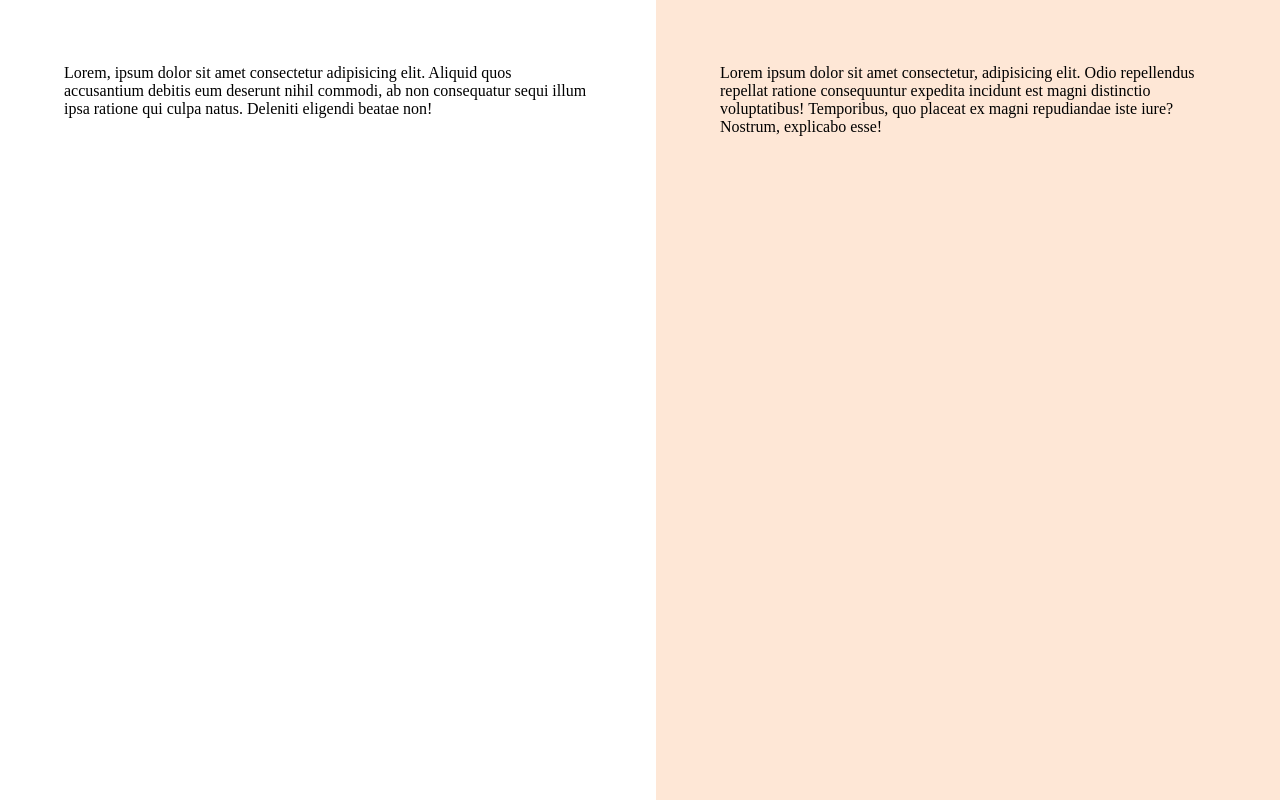
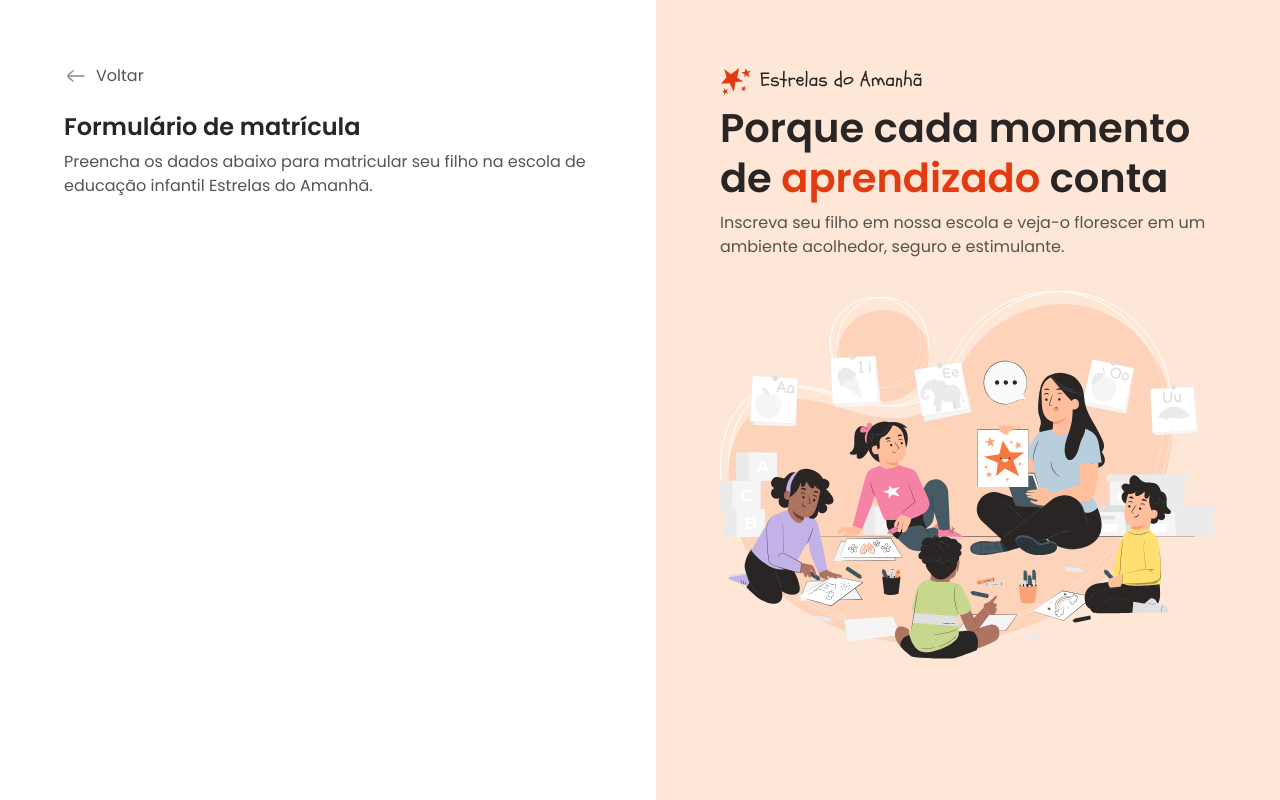
Before and after one commit to thiagocabralms/formulario-de-matricula, a plain HTML site: page index.html in a window 1280 px wide. Drawn offline with Linux system fonts and the light colour scheme.

Commit message:
Conteúdo aside e conteúdo inicial do main

```diff
--- a/index.html
+++ b/index.html
@@ -16,11 +16,31 @@
 
     <div id="app">
         <main>
-            <div class="main-container">Lorem, ipsum dolor sit amet consectetur adipisicing elit. Aliquid quos accusantium debitis eum deserunt nihil commodi, ab non consequatur sequi illum ipsa ratione qui culpa natus. Deleniti eligendi beatae non!</div>
+            <div class="main-container">
+                <div class="back">
+                    <img src="assets/icons/arrow-left-02.svg" alt="icon voltar">
+                    <span>Voltar</span>
+                </div>
+
+                <h1>Formulário de matrícula</h1>
+                <p>Preencha os dados abaixo para matricular seu filho na escola de educação infantil Estrelas do Amanhã.</p>
+            </div>
         </main>
 
         <aside>
-            <div class="aside-container">Lorem ipsum dolor sit amet consectetur, adipisicing elit. Odio repellendus repellat ratione consequuntur expedita incidunt est magni distinctio voluptatibus! Temporibus, quo placeat ex magni repudiandae iste iure? Nostrum, explicabo esse!</div>
+            <div class="aside-container">
+                <header>
+                    <img src="assets/logo.svg" alt="Estrelas do amanhã">
+                    <h2>
+                        Porque cada momento de
+                        <span>aprendizado</span>
+                         conta
+                    </h2>
+                    <p>Inscreva seu filho em nossa escola e veja-o florescer em um ambiente acolhedor, seguro e estimulante.</p>
+                </header>
+
+                <img src="assets/Illustration.svg" alt="Ilustração de uma professora com alunos">
+            </div>
         </aside>
 
     </div>
--- a/style/global.css
+++ b/style/global.css
@@ -24,4 +24,16 @@
 
 body {
     overflow: hidden;
+
+    font: var(--text);
+    color: var(--text-secondary)
 }
+
+h1, h2 {
+    color: var(--text-primary);
+}
+
+img {
+    max-width: 100%;
+    height: auto;
+}
--- a/style/layout.css
+++ b/style/layout.css
@@ -6,6 +6,7 @@
     overflow: hidden;
 }
 
+/* COLUNA FORMULÁRIO */
 main {
     overflow: auto;
     padding: 4rem;
@@ -14,13 +15,39 @@ main {
         max-width: 33rem;
         margin-left: auto;
     }
+
+    & .back {
+        display: flex;
+        align-items: center;
+        gap: 0.5rem;
+        margin-bottom: 1.5rem;
+    }
+
+    & h1 {
+        font: 600 1.5rem/1.25 var(--font-family);
+        margin-bottom: 0.5rem;
+    }
 }
 
+/* COLUNA ILUSTRAÇÃO */
 aside {
     background-color: var(--surface-secondary);
     padding: 4rem;
 
-    & .aside-container{
+    & .aside-container {
         max-width: 31rem;
+
+        & > img {
+            margin-top: 2rem;
+        }
+    }
+
+    & h2 {
+        font: 600 2.5rem/1.25 var(--font-family);
+        margin-bottom: 0.5rem;
+
+        & span {
+            color: var(--text-highlight);
+        }
     }
 }
```
